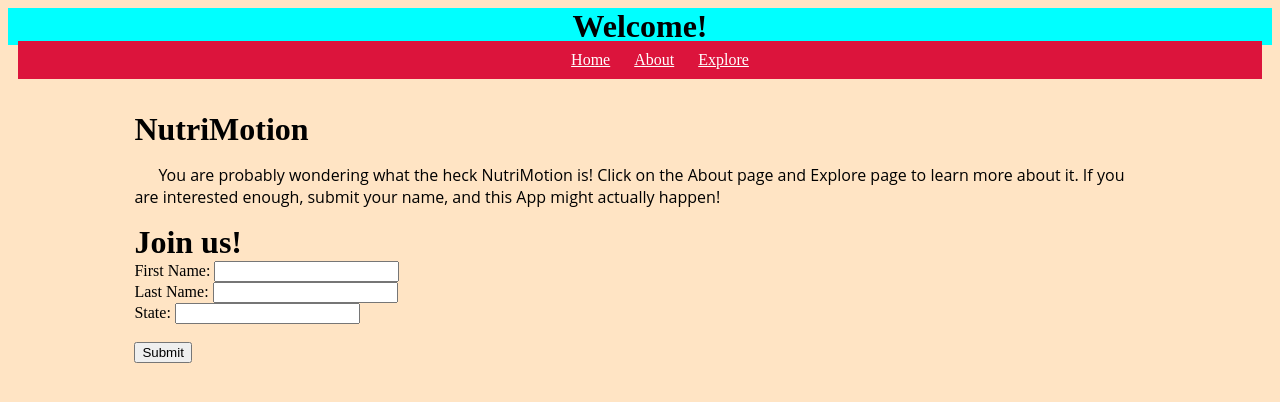
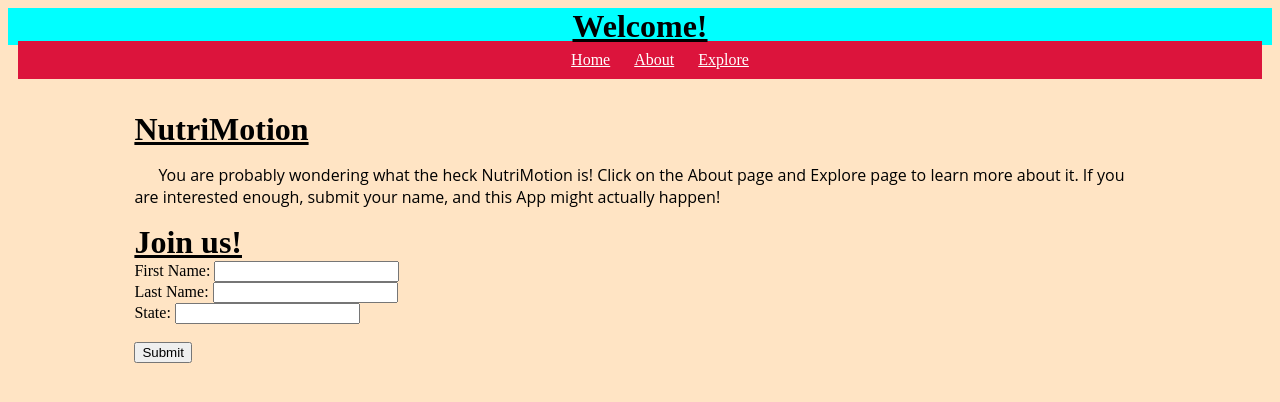
Before and after one commit to ystone32/ystone32-INST377-Final_Project, a website: page public/home_page.html in a window 1280 px wide. Drawn offline with Linux system fonts and the light colour scheme; no server answers.

Commit message:
tired idk

```diff
--- a/public/home_explore_about.css
+++ b/public/home_explore_about.css
@@ -25,6 +25,7 @@
     text-align: center;
     background-color: aqua;
     margin-bottom: -25px;
+    text-decoration: underline;
   }
 
 
@@ -42,6 +43,7 @@
 
   .content-wrapper h1 {
     margin: 0;;
+    text-decoration: underline;
   }
 
   .content-wrapper p {
```
